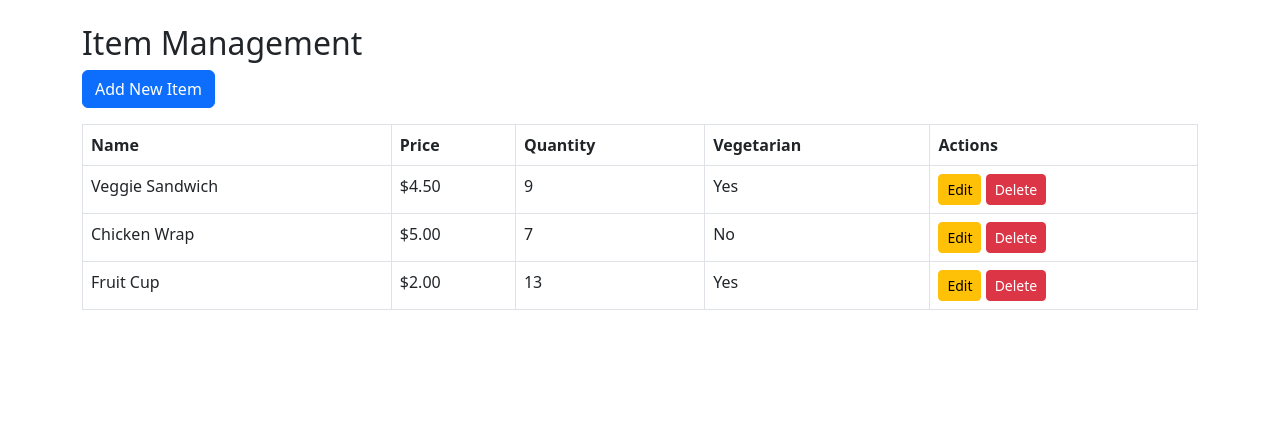
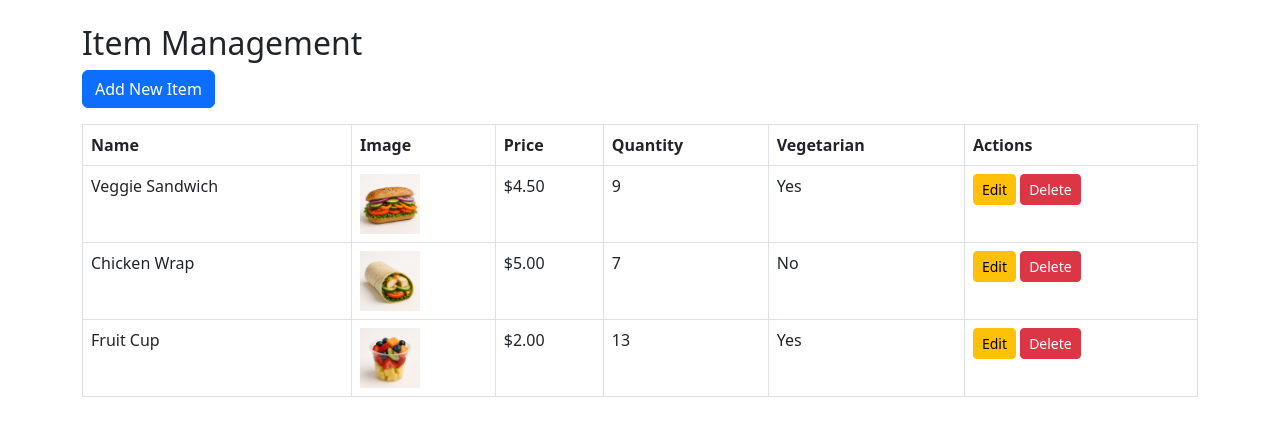
Before and after one commit to miketeachestech/example-major-work-school-canteen-ordering-system, a Flask app: page /items in a window 1280 px wide. Shown: the part 58-494 px from the top of the page. Run offline with Flask 3, Linux system fonts and the light colour scheme; a user stored in the database is signed in; data comes from the database, SQL or seed files in the repository.

Commit message:
Added the ability to upload images for each item. Set a max file size, if the file size is exceeded, a HTTP 413 will occur resulting in an alert being shown to the user. Images are renamed to avoid accidental duplicate file issues. Images are deleted when the respective item is edited/deleted too.

```diff
--- a/app.py
+++ b/app.py
@@ -11,9 +11,16 @@ from models import db, User, Item
 from forms import RegisterForm, LoginForm, EditAccountForm, CreditForm, ItemForm
 from config import Config
 from seed_db import seed_all
+import os
+import uuid
+from werkzeug.utils import secure_filename
+
 
 app = Flask(__name__)
 app.config.from_object(Config)  # Load settings like SECRET_KEY and DB path
+
+UPLOAD_FOLDER = os.path.join(app.root_path, "static", "uploads")
+os.makedirs(UPLOAD_FOLDER, exist_ok=True)
 
 db.init_app(app)
 
@@ -171,11 +178,20 @@ def add_item():
 
     form = ItemForm()
     if form.validate_on_submit():
+        filename = None
+        if form.image.data:
+            original_name = secure_filename(form.image.data.filename)
+            ext = os.path.splitext(original_name)[1]
+            filename = f"{uuid.uuid4().hex}{ext}"
+            image_path = os.path.join(UPLOAD_FOLDER, filename)
+            form.image.data.save(image_path)
+
         item = Item(
             name=form.name.data,
             price=form.price.data,
             quantity=form.quantity.data,
             is_vegetarian=form.is_vegetarian.data,
+            image_filename=filename
         )
         db.session.add(item)
         db.session.commit()
@@ -193,16 +209,43 @@ def edit_item(item_id):
 
     item = Item.query.get_or_404(item_id)
     form = ItemForm(obj=item)
+
     if form.validate_on_submit():
+        # Store old filename BEFORE updating it
+        old_filename = item.image_filename
+
+        if form.image.data:
+            # Delete old image if it exists
+            if old_filename:
+                old_path = os.path.join(UPLOAD_FOLDER, old_filename)
+                if os.path.exists(old_path):
+                    os.remove(old_path)
+
+            # Save new image
+            original_name = secure_filename(form.image.data.filename)
+            ext = os.path.splitext(original_name)[1]
+            filename = f"{uuid.uuid4().hex}{ext}"
+            image_path = os.path.join(UPLOAD_FOLDER, filename)
+            form.image.data.save(image_path)
+            item.image_filename = filename
+
+        # Update other fields
         item.name = form.name.data
         item.price = form.price.data
         item.quantity = form.quantity.data
         item.is_vegetarian = form.is_vegetarian.data
+
         db.session.commit()
         flash("Item updated successfully.", "success")
         return redirect(url_for("items"))
+
     return render_template("item_form.html", form=form, action="Edit")
 
+
+@app.errorhandler(413)
+def file_too_large(error):
+    flash("File is too large (max 2MB).", "danger")
+    return redirect(request.referrer or url_for("dashboard"))
 
 @app.route("/items/<int:item_id>/delete", methods=["POST"])
 @login_required
@@ -212,10 +255,18 @@ def delete_item(item_id):
         return redirect(url_for("dashboard"))
 
     item = Item.query.get_or_404(item_id)
+
+    # Delete associated image if it exists
+    if item.image_filename:
+        image_path = os.path.join(UPLOAD_FOLDER, item.image_filename)
+        if os.path.exists(image_path):
+            os.remove(image_path)
+
     db.session.delete(item)
     db.session.commit()
     flash("Item deleted successfully.", "success")
     return redirect(url_for("items"))
+
 
 if __name__ == "__main__":
     """
--- a/config.py
+++ b/config.py
@@ -8,3 +8,4 @@ class Config:
     SECRET_KEY = os.environ.get("SECRET_KEY") or "this-is-not-secure"
     SQLALCHEMY_DATABASE_URI = "sqlite:///" + os.path.join(BASE_DIR, "app.db")
     SQLALCHEMY_TRACK_MODIFICATIONS = False
+    MAX_CONTENT_LENGTH = 2 * 1024 * 1024  # 2 MB
--- a/forms.py
+++ b/forms.py
@@ -1,4 +1,5 @@
 from flask_wtf import FlaskForm
+from flask_wtf.file import FileField, FileAllowed
 from wtforms import StringField, PasswordField, SubmitField, BooleanField, DecimalField, IntegerField
 from wtforms.validators import DataRequired, Email, EqualTo, ValidationError, NumberRange
 from models import User
@@ -56,4 +57,5 @@ class ItemForm(FlaskForm):
     price = DecimalField("Price", validators=[DataRequired(), NumberRange(min=0)])
     quantity = IntegerField("Quantity", validators=[DataRequired(), NumberRange(min=0)])
     is_vegetarian = BooleanField("Vegetarian")
+    image = FileField("Item Image", validators=[FileAllowed(["jpg", "jpeg", "png"], "Images only!")])
     submit = SubmitField("Save Item")
--- a/models.py
+++ b/models.py
@@ -52,6 +52,7 @@ class Item(db.Model):
     price = db.Column(db.Numeric(10, 2), nullable=False)
     quantity = db.Column(db.Integer, nullable=False)
     is_vegetarian = db.Column(db.Boolean, default=False)
+    image_filename = db.Column(db.String(255), nullable=True)
 
     orders = db.relationship("Order", backref="item", lazy=True)
 
--- a/templates/item_form.html
+++ b/templates/item_form.html
@@ -2,11 +2,12 @@
 {% block title %}{{ action }} Item{% endblock %}
 {% block content %}
 <h2>{{ action }} Item</h2>
-<form method="POST">
+<form method="POST" enctype="multipart/form-data">
   {{ form.hidden_tag() }}
   <div class="mb-3">{{ form.name.label }}{{ form.name(class="form-control") }}</div>
   <div class="mb-3">{{ form.price.label }}{{ form.price(class="form-control") }}</div>
   <div class="mb-3">{{ form.quantity.label }}{{ form.quantity(class="form-control") }}</div>
+  <div class="mb-3">{{ form.image.label }}{{ form.image(class="form-control") }}</div>
   <div class="mb-3 form-check">{{ form.is_vegetarian(class="form-check-input") }} {{ form.is_vegetarian.label }}</div>
   <button type="submit" class="btn btn-success">{{ action }} Item</button>
 </form>
--- a/templates/items.html
+++ b/templates/items.html
@@ -8,6 +8,7 @@
   <thead>
     <tr>
       <th>Name</th>
+      <th>Image</th>
       <th>Price</th>
       <th>Quantity</th>
       <th>Vegetarian</th>
@@ -18,6 +19,13 @@
     {% for item in items %}
     <tr>
       <td>{{ item.name }}</td>
+      <td>
+        {% if item.image_filename %}
+            <img src="{{ url_for('static', filename='uploads/' + item.image_filename) }}" width="60" height="60">
+        {% else %}
+            No image
+        {% endif %}
+        </td>
       <td>${{ "{:.2f}".format(item.price) }}</td>
       <td>{{ item.quantity }}</td>
       <td>{{ 'Yes' if item.is_vegetarian else 'No' }}</td>
```
Also changed, not shown: seed_db.py (+23 -1 lines), static/examples/chicken_wrap.png (added), static/examples/fruit_cup.png (added), static/examples/veggie_sandwich.png (added), static/uploads/chicken_wrap.png (added), static/uploads/fruit_cup.png (added), 1 other file.
